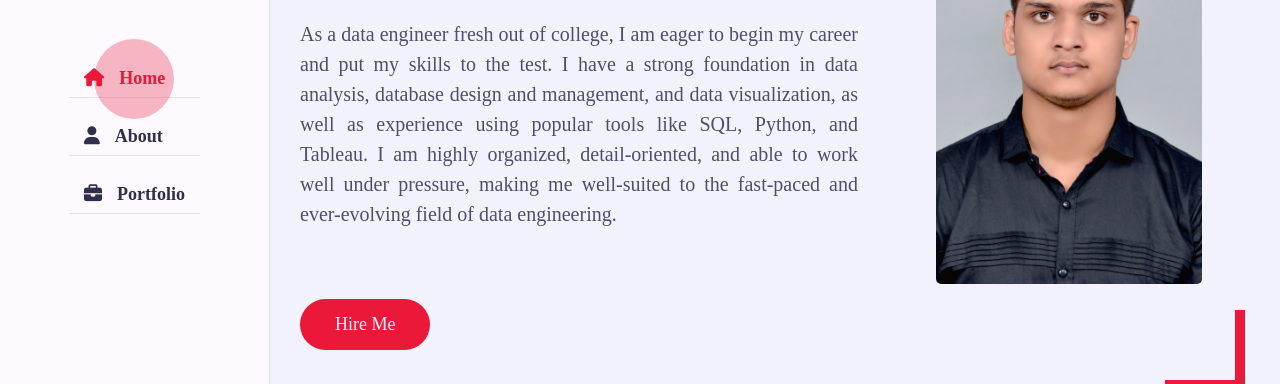
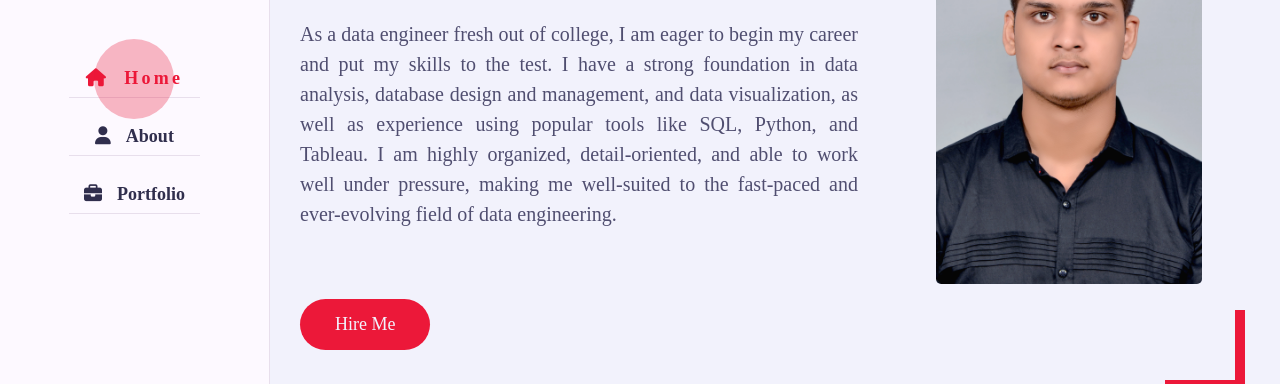
Before and after one commit to Tushar0o7/website_final, a plain HTML site: page index.html in a window 1280 px wide. In both pictures the pointer is over the link "Home". Shown: the part 278-662 px from the top of the page. Drawn offline with nearby package versions, Linux system fonts and the light colour scheme; a web font is replaced by a local one.

Commit message:
nav update

```diff
--- a/css/style.css
+++ b/css/style.css
@@ -166,7 +166,6 @@ ul {
   white-space: nowrap;
   border: none;
   background: var(--skin-color);
-  /* opacity: 0.8; */
   transition: all 0.3s ease;
 }
 .btn:hover {
@@ -175,6 +174,7 @@ ul {
 .shadow-dark {
   box-shadow: 0 0 20px rgba(48, 46, 77, 0.15);
 }
+
 /* aside */
 .aside {
   width: 270px;
@@ -281,6 +281,7 @@ ul {
   top: 0;
 }
 .aside .nav {
+  text-align: center;
   margin-top: 50px;
 }
 .aside .nav li {
@@ -294,6 +295,10 @@ ul {
   border-bottom: 1px solid var(--bg-black-50);
   color: var(--text-black-900);
   padding: 5px 15px;
+}
+.aside .nav li a:hover {
+  letter-spacing: 0.2rem;
+  color: var(--skin-color);
 }
 .aside .nav li a.active {
   color: var(--skin-color);
```
